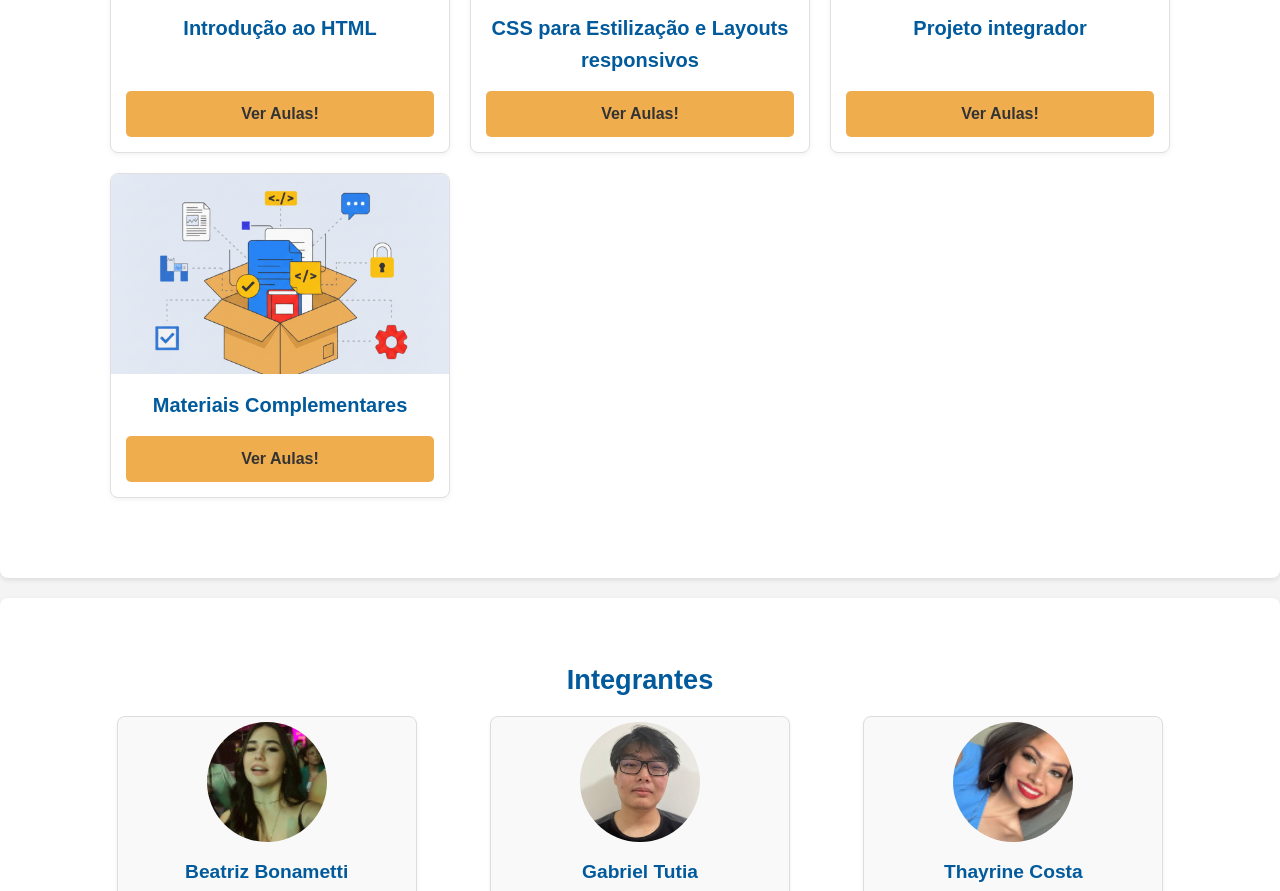
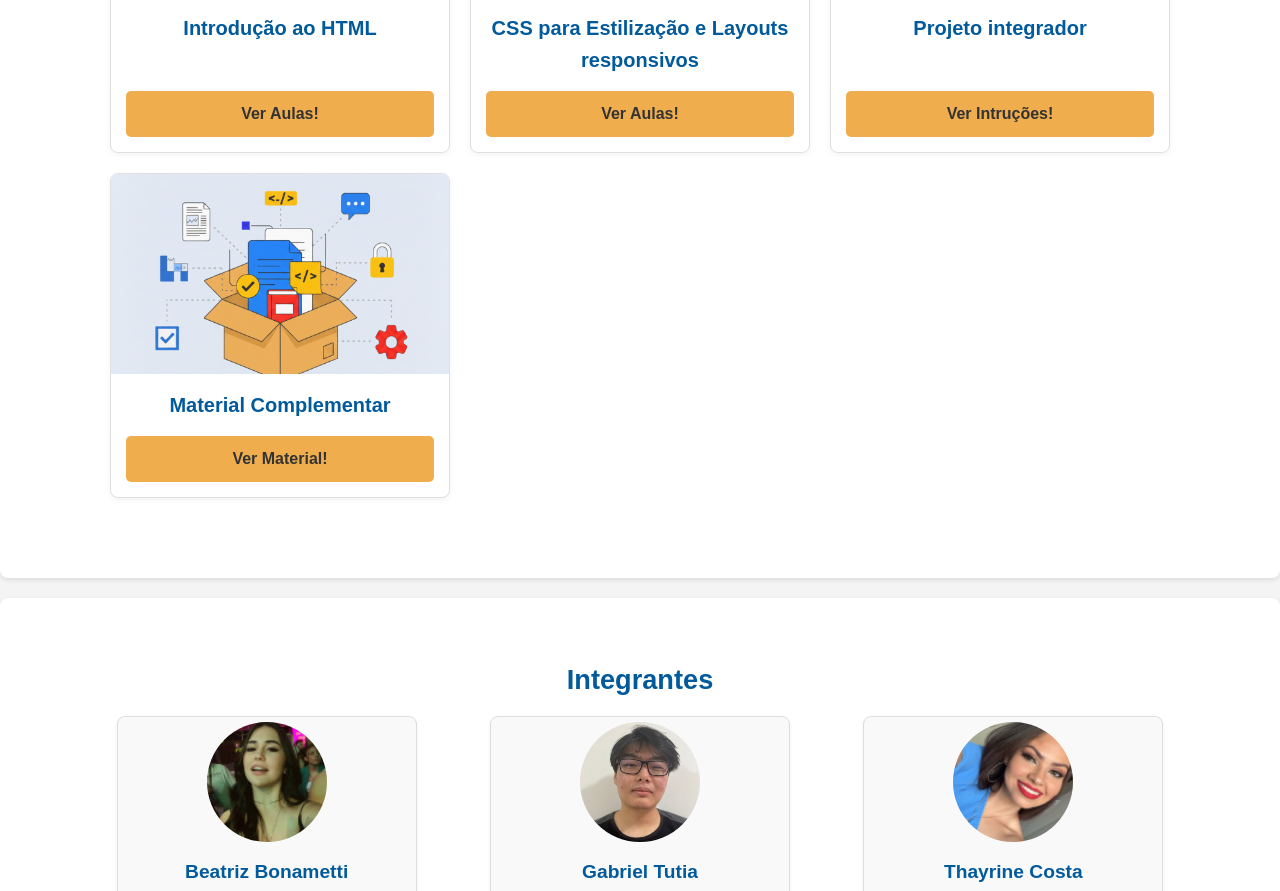
Before and after one commit to GatutiaDev/Certificadora-De-Compet-ncia-Comum-BGT-Academy-, a plain HTML site: page index.html in a window 1280 px wide. Shown: the part 1658-2549 px from the top of the page. Drawn offline with Linux system fonts and the light colour scheme; a web font is replaced by a local one.

```diff
--- a/index.html
+++ b/index.html
@@ -77,15 +77,15 @@
                         <img src="./imgs/projetointegrador.png" alt="Ilustração de um projeto">
                         <div class="card-conteudo">
                         <h3>Projeto integrador</h3>
-                        <a href="https://www.w3schools.com/w3css/w3css_templates.asp" target="_blank" class="botao-aula">Ver Aulas!</a>
+                        <a href="https://www.w3schools.com/w3css/w3css_templates.asp" target="_blank" class="botao-aula">Ver Intruções!</a>
                         </div>
                     </div>
 
                     <div class="card-aula">
                         <img src="./imgs/matetial.png" alt="Ilustração de documentos">
                         <div class="card-conteudo">
-                        <h3>Materiais Complementares</h3>
-                        <a href="https://docs.google.com/document/d/1ieAUtUeCz5EIfZru4j1VilK6zz7IDHWor4CllYlRh2o/edit?usp=drivesdk" target="_blank" class="botao-aula">Ver Aulas!</a>
+                        <h3>Material Complementar</h3>
+                        <a href="https://docs.google.com/document/d/1ieAUtUeCz5EIfZru4j1VilK6zz7IDHWor4CllYlRh2o/edit?usp=drivesdk" target="_blank" class="botao-aula">Ver Material!</a>
                         </div>
                     </div>
                 </div>
```
